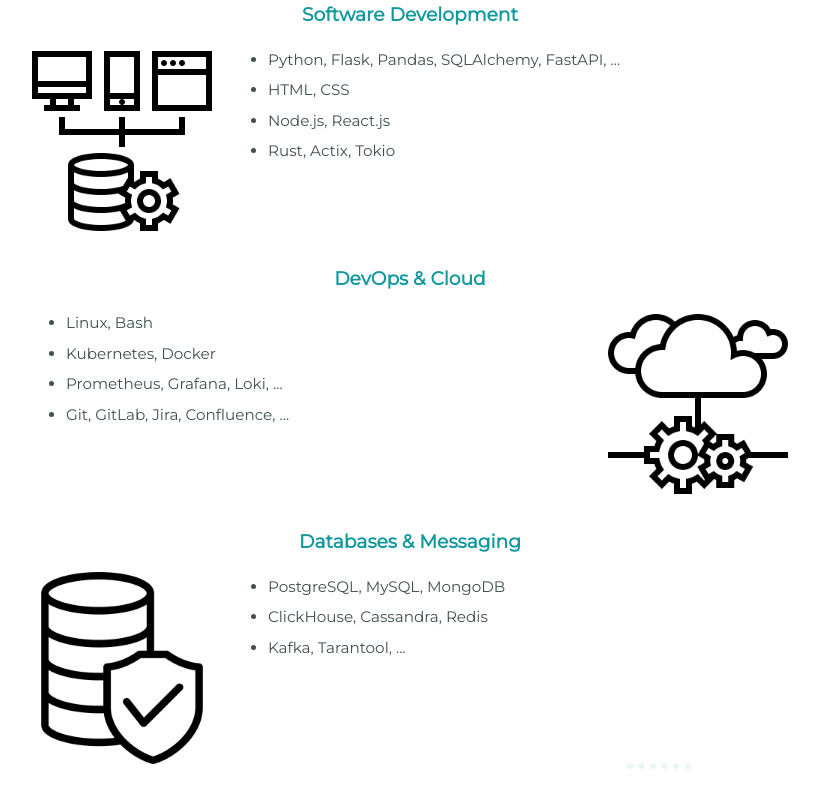
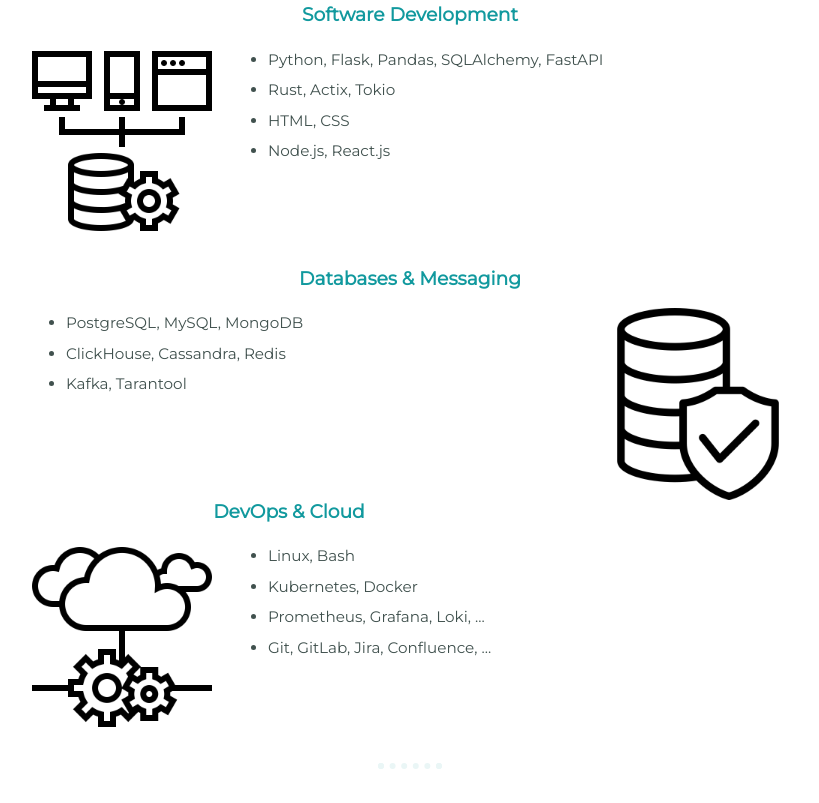
Before and after one commit to germanx/cv, a plain HTML site: page index.html in a window 1280 px wide. Shown: the part 1317-2120 px from the top of the page, without its empty margins (230-1049 px from the left). Drawn offline with Linux system fonts and the light colour scheme.

Commit message:
Update index.html

```diff
--- a/index.html
+++ b/index.html
@@ -26,7 +26,7 @@
     <div class="skills">
       <h2>My Experiance</h2>
       <div class="skill-row">
-        <h3 class="experiance">Programmer, Software Development Manager, Solutions Architect</h3>
+        <h3 class="experiance">Solution Architect, Software Development Manager</h3>
         <ul>
           <li><a href="https://www.gosuslugi.ru/">e-Government Systems</a> - <a href="https://rtlabs.ru/">RT-Labs</a></li>
           <li>Corporate & Retail Banking Solutions - <a href="https://www.sberbank.ru/">Sberbank</a>, <a href="https://www.vtb.ru/">VTB</a></li>
@@ -47,31 +47,31 @@
 
         <img class="web-img" src="images/web.png" alt="web img">
         <ul>
-          <li>Python, Flask, Pandas, SQLAlchemy, FastAPI, ...</li>
+          <li>Python, Flask, Pandas, SQLAlchemy, FastAPI</li>
+          <li>Rust, Actix, Tokio</li>
           <li>HTML, CSS </li>
           <li>Node.js, React.js</li>
-          <li>Rust, Actix, Tokio</li>
+        </ul>
+      </div>
+
+      <div class="skill-row">
+        <h3>Databases & Messaging</h3>
+        <img class="dapps-img" src="images/database.png" alt="database img">
+        <ul>
+          <li>PostgreSQL, MySQL, MongoDB</li>
+          <li>ClickHouse, Cassandra, Redis</li>
+          <li>Kafka, Tarantool</li>
         </ul>
       </div>
 
       <div class="skill-row">
         <h3>DevOps & Cloud</h3>
-        <img class="dapps-img" src="images/cloud.png" alt="cloud img">
+        <img class="cloud-img" src="images/cloud.png" alt="cloud img">
         <ul>
           <li>Linux, Bash</li>
           <li>Kubernetes, Docker</li>
           <li>Prometheus, Grafana, Loki, ...</li>
           <li>Git, GitLab, Jira, Confluence, ...</li>
-        </ul>
-      </div>
-
-      <div class="skill-row">
-        <h3>Databases & Messaging</h3>
-        <img class="cloud-img" src="images/database.png" alt="database img">
-        <ul>
-          <li>PostgreSQL, MySQL, MongoDB</li>
-          <li>ClickHouse, Cassandra, Redis</li>
-          <li>Kafka, Tarantool, ...</li>
         </ul>
       </div>
     </div>
```
